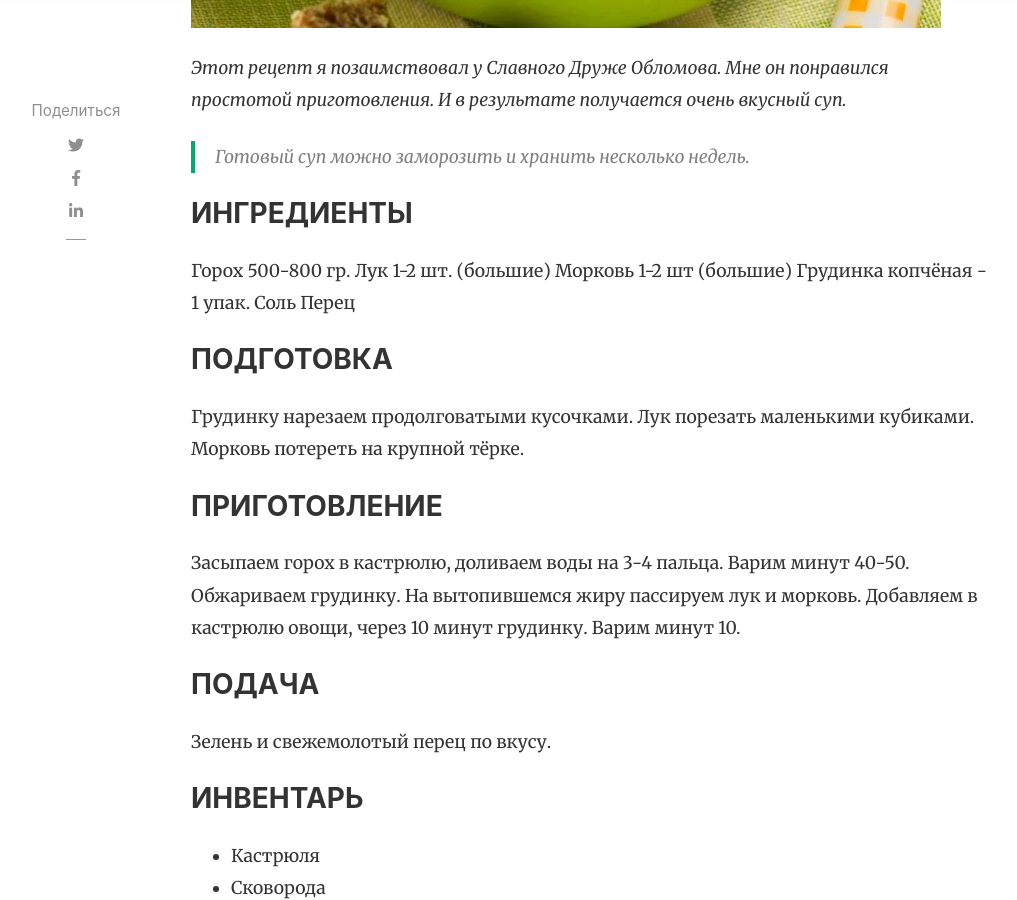
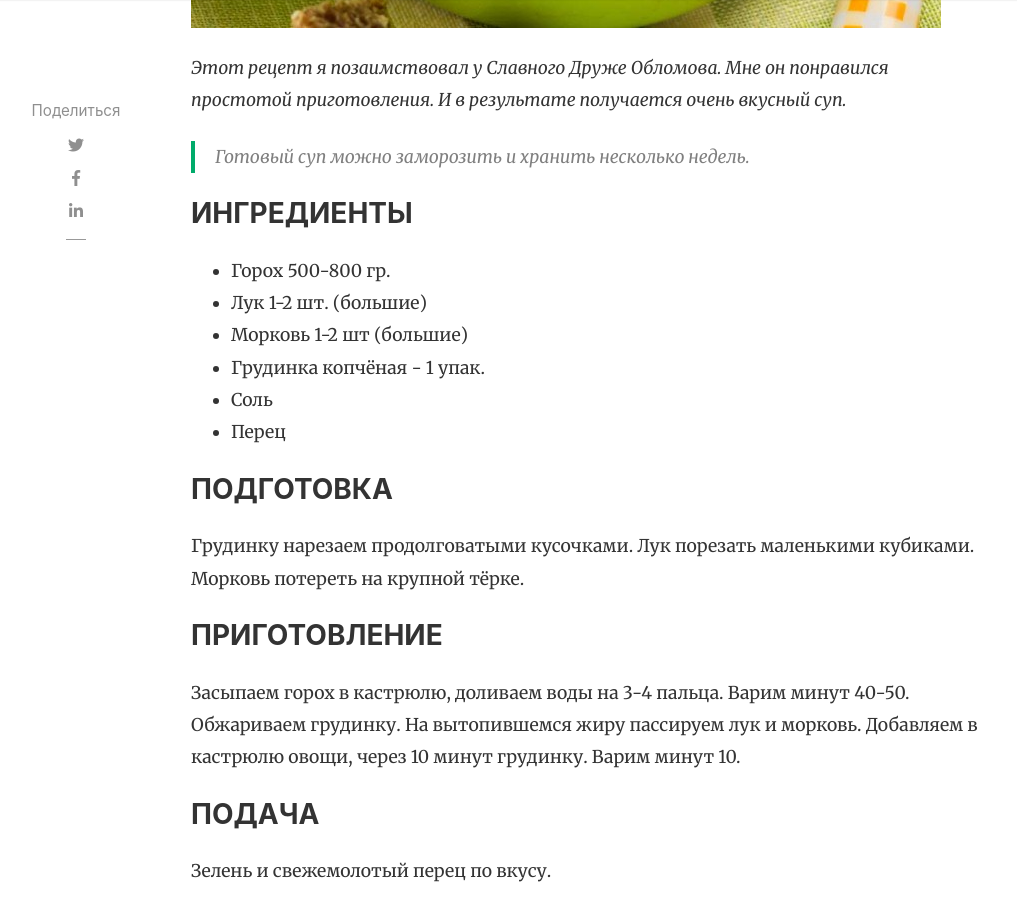
Before and after one commit to mdanshin-cooking/mdanshin-cooking.github.io, a Jekyll site: the page built from _posts/2019-03-24-pea soup.md, in a window 1280 px wide and 900 px high, scrolled down 846 px. Shown: the whole window, without its empty margins (94-1111 px from the left). Built offline with Jekyll 4.4.1, drawn with Linux system fonts in a browser that asks for light colours; nearby versions of some CDN libraries; comment, search, counter and statistics services are not loaded.

Commit message:
minor changes

```diff
--- a/_posts/2019-03-24-pea soup.md
+++ b/_posts/2019-03-24-pea soup.md
@@ -15,12 +15,12 @@ featured: false
 >Готовый суп можно заморозить и хранить несколько недель.
 
 ### ИНГРЕДИЕНТЫ
-Горох 500-800 гр.
-Лук 1-2 шт. (большие)
-Морковь 1-2 шт (большие)
-Грудинка копчёная - 1 упак.
-Соль
-Перец
+* Горох 500-800 гр.
+* Лук 1-2 шт. (большие)
+* Морковь 1-2 шт (большие)
+* Грудинка копчёная - 1 упак.
+* Соль
+* Перец
 
 ### ПОДГОТОВКА
 Грудинку нарезаем продолговатыми кусочками. Лук порезать маленькими кубиками. Морковь потереть на крупной тёрке.
```
